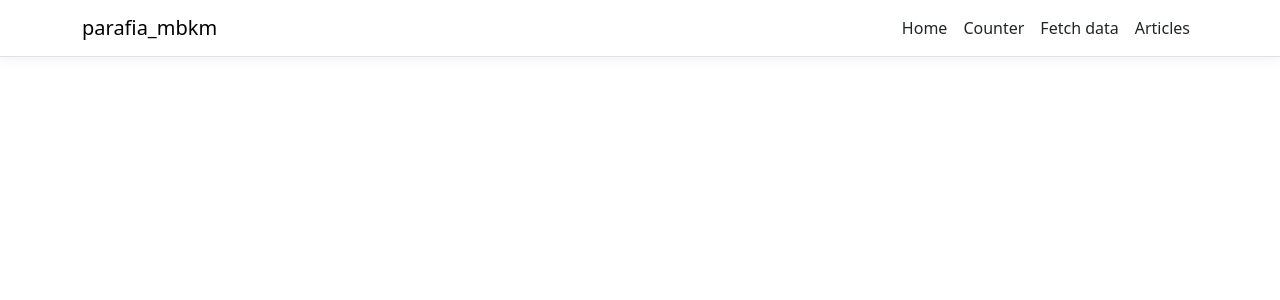
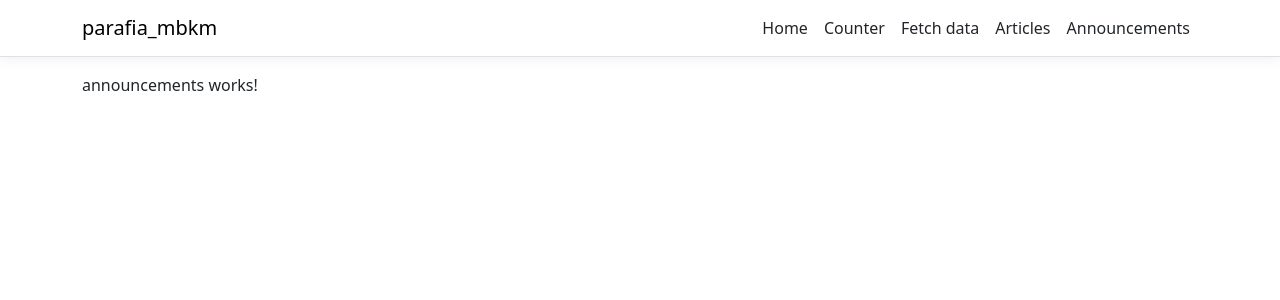
Before and after one commit to Manomenu/parafia-mkbm, an Angular app in the folder parafia-mbkm/ClientApp/: page /announcements in a window 1280 px wide. Before the commit this address led to /. Shown: the top 300 px of the page. Built offline with nearby package versions, Linux system fonts and the light colour scheme.

Commit message:
empty card

```diff
--- /dev/null
+++ b/parafia-mbkm/ClientApp/src/app/announcements/announcements.component.html
@@ -0,0 +1 @@
+<p>announcements works!</p>
--- a/parafia-mbkm/ClientApp/src/app/app.module.ts
+++ b/parafia-mbkm/ClientApp/src/app/app.module.ts
@@ -10,6 +10,7 @@ import { HomeComponent } from './home/home.component';
 import { CounterComponent } from './counter/counter.component';
 import { FetchDataComponent } from './fetch-data/fetch-data.component';
 import { ArticlesComponent } from './articles/articles.component';
+import { AnnouncementsComponent } from './announcements/announcements.component';
 
 @NgModule({
   declarations: [
@@ -18,7 +19,8 @@ import { ArticlesComponent } from './articles/articles.component';
     HomeComponent,
     CounterComponent,
     FetchDataComponent,
-    ArticlesComponent
+    ArticlesComponent,
+    AnnouncementsComponent
   ],
   imports: [
     BrowserModule.withServerTransition({ appId: 'ng-cli-universal' }),
@@ -29,6 +31,7 @@ import { ArticlesComponent } from './articles/articles.component';
       { path: 'counter', component: CounterComponent },
       { path: 'fetch-data', component: FetchDataComponent },
       { path: 'api/article', component: ArticlesComponent },
+      { path: 'announcements', component: AnnouncementsComponent }
     ])
   ],
   providers: [],
--- a/parafia-mbkm/ClientApp/src/app/nav-menu/nav-menu.component.html
+++ b/parafia-mbkm/ClientApp/src/app/nav-menu/nav-menu.component.html
@@ -20,27 +20,22 @@
         [ngClass]="{ show: isExpanded }"
       >
           <ul class="navbar-nav flex-grow">
-          <li
-            class="nav-item"
+              <li class="nav-item"
                   [routerLinkActive]="['link-active']"
-            [routerLinkActiveOptions]="{ exact: true }"
-          >
+                  [routerLinkActiveOptions]="{ exact: true }">
                   <a class="nav-link text-dark" [routerLink]="['/']">Home</a>
               </li>
               <li class="nav-item" [routerLinkActive]="['link-active']">
-            <a class="nav-link text-dark" [routerLink]="['/counter']"
-              >Counter</a
-            >
+                  <a class="nav-link text-dark" [routerLink]="['/counter']">Counter</a>
               </li>
               <li class="nav-item" [routerLinkActive]="['link-active']">
-            <a class="nav-link text-dark" [routerLink]="['/fetch-data']"
-              >Fetch data</a
-            >
+                  <a class="nav-link text-dark" [routerLink]="['/fetch-data']">Fetch data</a>
               </li>
               <li class="nav-item" [routerLinkActive]="['link-active']">
-            <a class="nav-link text-dark" [routerLink]="['/api/article']"
-              >Articles</a
-            >
+                  <a class="nav-link text-dark" [routerLink]="['/api/article']">Articles</a>
+              </li>
+              <li class="nav-item" [routerLinkActive]="['link-active']">
+                  <a class="nav-link text-dark" [routerLink]="['/announcements']">Announcements</a>
               </li>
           </ul>
       </div>
```
Also changed, not shown: parafia-mbkm/ClientApp/src/app/announcements/announcements.component.ts (added, +10 -0 lines), parafia-mbkm/ClientApp/src/app/announcements/announcements.component.css (added), 2 other files (tests, documents, lock files or other folders). Lines whose indentation alone changed are shown as unchanged.
